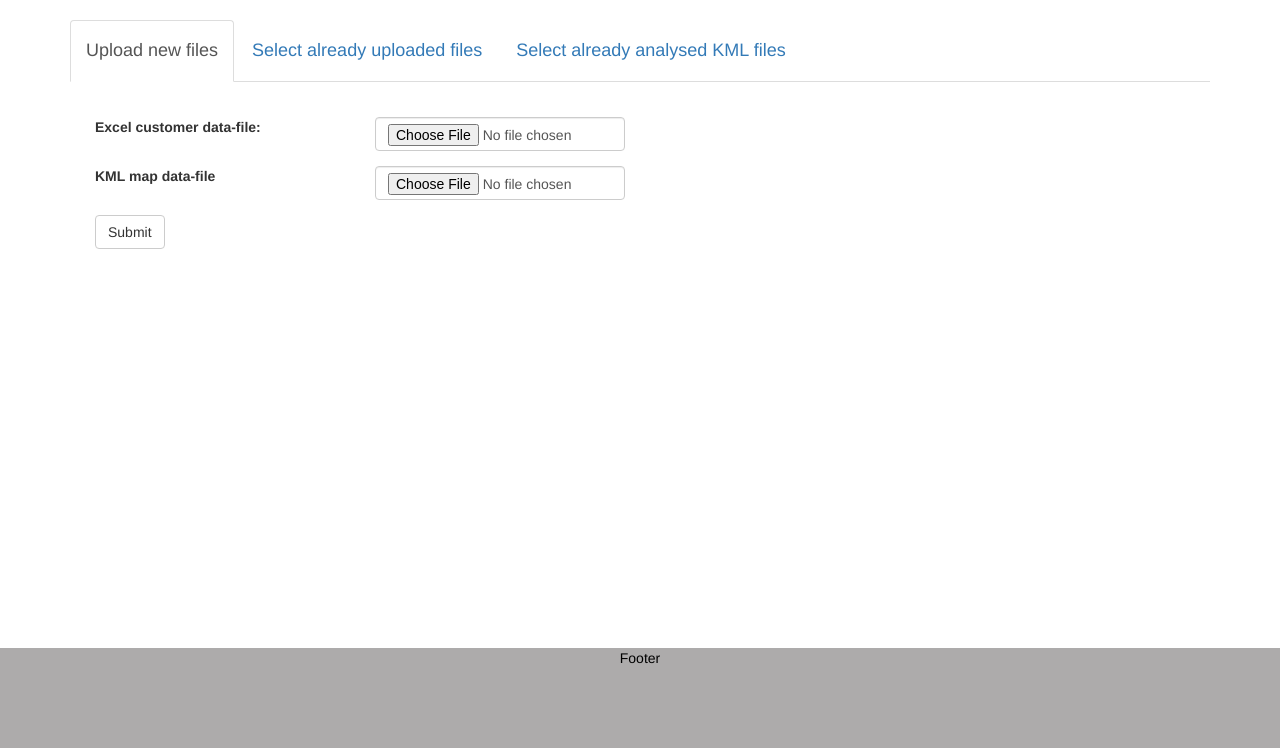
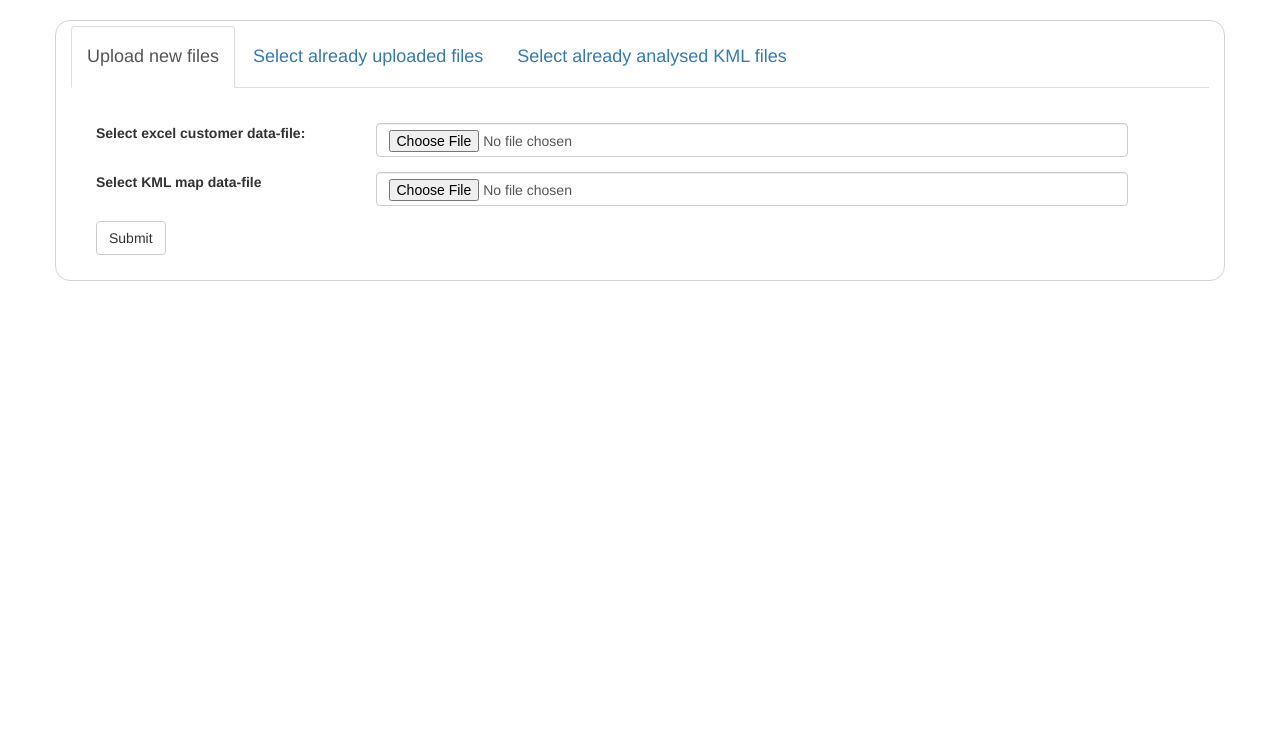
Before and after one commit to techcentaur/Clustomer, a Flask app: page / in a window 1280 px wide. Shown: the part 52-800 px from the top of the page. Run offline with Flask 2, Linux system fonts and the light colour scheme; data that the repository does not hold is empty; parts of the project's set-up code (start-up, migrations or seed data) failed here and were passed over; some libraries are stand-ins or nearby versions.

Commit message:
FIX of UI

```diff
--- a/app.py
+++ b/app.py
@@ -1,3 +1,5 @@
+#!/usr/bin/env python3
+
 """Application"""
 
 import os
@@ -297,6 +299,7 @@ def result_page(out_file_name):
                  ))
             conn.commit()
             conn.close()
+            flash("[*] KML file saved!")
     except BaseException:
         logger.critical("[!] Cannot save the outfile")
 
@@ -404,7 +407,7 @@ if __name__ == "__main__":
     args = parser.parse_args()
 
     if args.flask:
-        app.run(host="0.0.0.0")
+        app.run(host="0.0.0.0", debug=True)
     else:
         data = {
             "data_file_path": app.config['UPLOAD_FOLDER'] + "/" + str(args.xlsx),
--- a/templates/display.html
+++ b/templates/display.html
@@ -4,11 +4,13 @@
 <head>
   <meta charset="utf-8">
   <meta name="viewport" content="width=device-width, initial-scale=1">
+  <link href="https://cdnjs.cloudflare.com/ajax/libs/select2/4.0.7/css/select2.min.css" rel="stylesheet" />
   <link rel="stylesheet" href="https://maxcdn.bootstrapcdn.com/bootstrap/3.4.0/css/bootstrap.min.css">
+
   <script src="https://ajax.googleapis.com/ajax/libs/jquery/3.4.1/jquery.min.js"></script>
   <script src="https://maxcdn.bootstrapcdn.com/bootstrap/3.4.0/js/bootstrap.min.js"></script>
-  <link href="https://cdnjs.cloudflare.com/ajax/libs/select2/4.0.7/css/select2.min.css" rel="stylesheet" />
   <script src="https://cdnjs.cloudflare.com/ajax/libs/select2/4.0.7/js/select2.min.js"></script>
+
   <title>KML Display</title>
 
   <style>
@@ -46,7 +48,7 @@
       });
     }
   </script>
-  <div id="map"></div>
+  <div id="map" class="jumbotron vertical-center"></div>
   <div class="container">
     <a href="{{ data['download_url'] | safe}}">
       <p>Download kml file from here</p>
--- a/templates/layout.html
+++ b/templates/layout.html
@@ -16,14 +16,14 @@
         }
 
         .footer {
-            height: 100px;
+            height: 40px;
             position: fixed;
             left: 0;
             bottom: 0;
             width: 100%;
             background-color: #adabab;
             color: black;
-            text-align: center;
+            text-align: left;
         }
 
         .last-element{
@@ -32,6 +32,12 @@
 
         .small-text{
             font-size: 4px;
+        }
+        .contact{
+            margin-left: 15%;
+        }
+        .style11{
+            width: 70% !important;
         }
     </style>
 
@@ -54,9 +60,9 @@
     {% endblock %}
 
     <!-- Footer -->
-    <div class="footer">
-        <p>Footer</p>
-    </div>
+    <!--     <div class="footer">
+        <p class="contact">Contact here</p>
+    </div> -->
     <script>
         $(document).ready(function () {
             $('#datafilename').select2();
--- a/templates/upload.html
+++ b/templates/upload.html
@@ -2,7 +2,7 @@
 
 	{% block content %}
 
-	<div class="container">
+	<div class="container" style="border: 1px groove #D3D3D3 !important; border-radius: 15px; padding-top: 5px;">
 		<ul class="nav nav-tabs">
 			<li class="active"><a data-toggle="tab" href="#home">
 					<h4>Upload new files</h4>
@@ -32,9 +32,9 @@
 					<div class="form-group">
 						<div class="row">
 							<div class="col-md-3">
-								<label>Excel customer data-file:</label>
+								<label>Select excel customer data-file:</label>
 							</div>
-							<div class="col-md-3">
+							<div class="col-md-3" style="width: 70% !important;">
 								<input type="file" name="datafile" class="form-control" required>
 							</div>
 						</div>
@@ -42,9 +42,9 @@
 					<div class="form-group">
 						<div class="row">
 							<div class="col-md-3">
-								<label>KML map data-file</label>
+								<label>Select KML map data-file</label>
 							</div>
-							<div class="col-md-3">
+							<div class="col-md-3" style="width: 70% !important;">
 								<input type="file" name="kmlfile" class="form-control" required>
 							</div>
 						</div>
@@ -58,12 +58,11 @@
 						<div class="row">
 							<div class="col-md-3">
 								<label>Select customer data-file:</label>
-
 							</div>
-							<div class="col-md-6">
-								<select name="datafilename" id="datafilename">
+							<div class="col-md-6" id="newclass1">
+								<select name="datafilename" id="datafilename" style="width: 70% !important;">
 									<option value="{{data['datafilenames'][0]}}" selected>
-										{{data['datafilenames'][0]}} (<p>{{ data['time'][0]}}</p>)
+										{{data['datafilenames'][0]}}(<p>{{ data['time'][0]}}</p>)
 									</option>
 									{% for i in range(1, data['length']) %}
 									<option value="{{data['datafilenames'][i]}}">
@@ -81,7 +80,7 @@
 								<label>Select KML map data-file</label>
 							</div>
 							<div class="col-md-6">
-								<select name="kmlfilename" id="kmlfilename">
+								<select name="kmlfilename" id="kmlfilename" style="width: 70% !important;">
 									<option value="{{data['kmlfilenames'][0]}}" selected>
 										{{data['kmlfilenames'][0]}} (<p>{{ data['time'][0]}}</p>)
 									</option>
```
Also changed, not shown: templates/result.html (+13 -4 lines).
